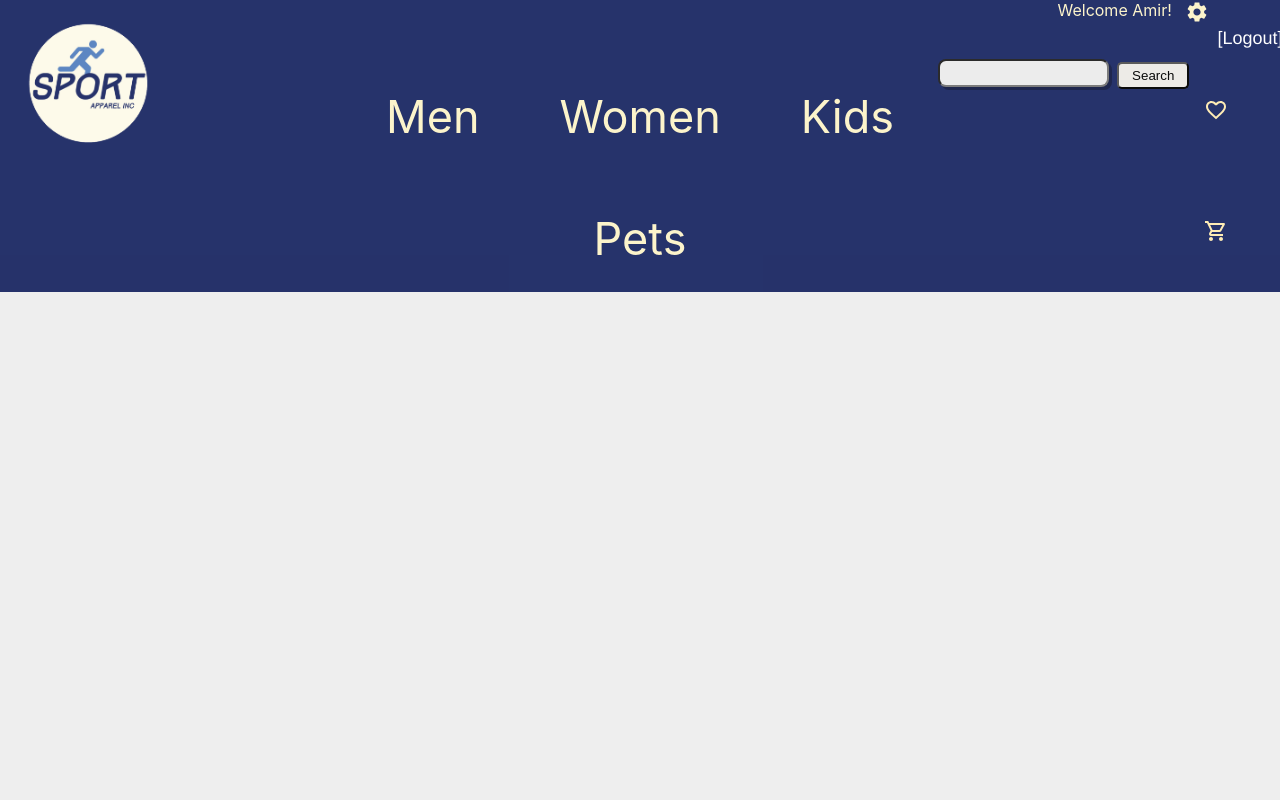
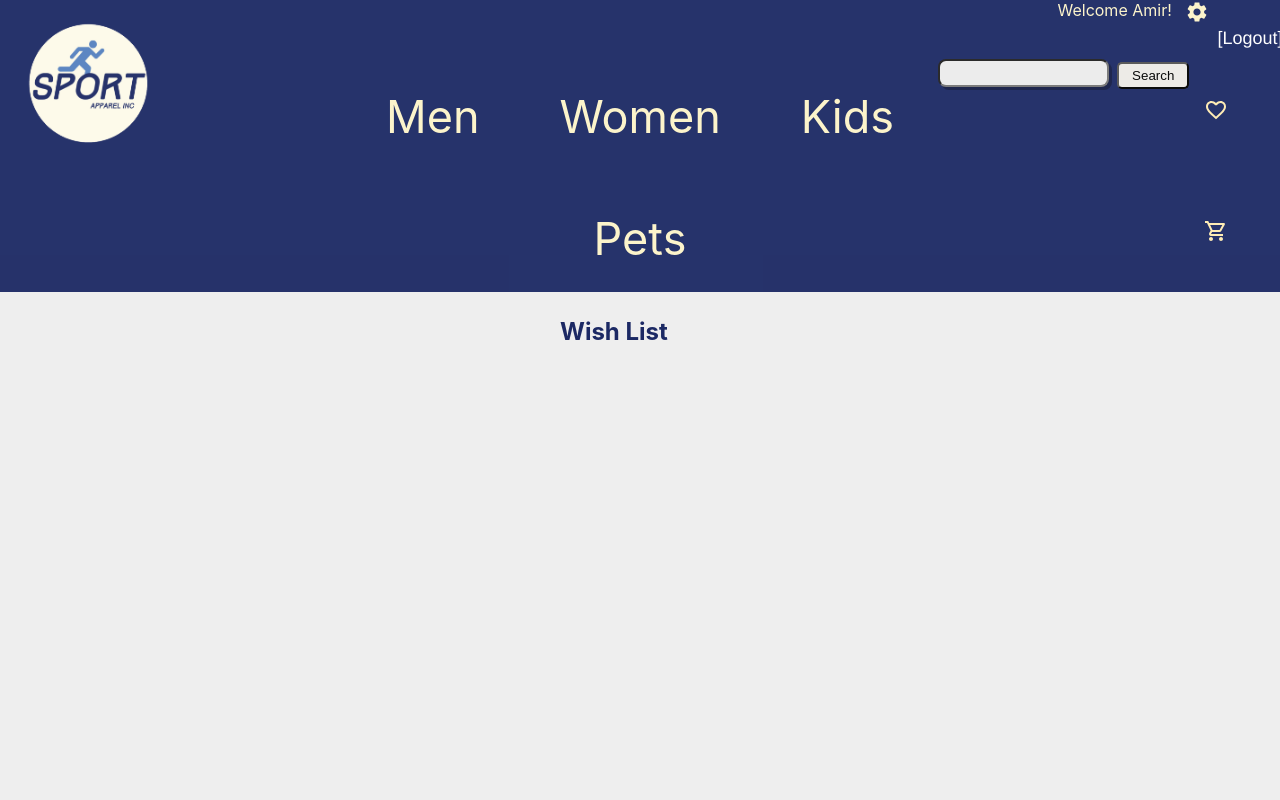
Before and after one commit to justwillj/Sports-Apparel, a React (Create React App) app: page /wishlist in a window 1280 px wide. Shown: the top 800 px of the page. Built offline with nearby package versions, Linux system fonts and the light colour scheme.

Commit message:
minor CSS changes

```diff
--- a/src/components/shopping-cart-page/ShoppingCartPage.css
+++ b/src/components/shopping-cart-page/ShoppingCartPage.css
@@ -9,6 +9,7 @@
 }
 
 .title {
+    color: #1C2964;
     font-size: x-large;
     margin-left: 2%;
 }
--- a/src/components/wishlist-page/WishlistPage.js
+++ b/src/components/wishlist-page/WishlistPage.js
@@ -9,6 +9,7 @@ import styles from './WishlistPage.module.css';
  */
 const WishlistPage = ({ list }) => (
   <div className={styles.body}>
+    <h2 className={styles.wishlistTitle}>Wish List</h2>
     <div className={styles.app}>
       {list.map((item) => (
         <div key={item.id}>
--- a/src/components/wishlist-page/WishlistPage.module.css
+++ b/src/components/wishlist-page/WishlistPage.module.css
@@ -1,7 +1,7 @@
 .app {
   display: grid;
-  column-gap: 15px;
-  row-gap: 30px;
+  column-gap: 40px;
+  row-gap: 40px;
   grid-template-columns: repeat(4, auto);
   justify-content: stretch;
   margin: 20px;
@@ -9,6 +9,11 @@
 
 .body {
   min-height: 100vh;
+  margin: auto;
   display: flex;
   flex-direction: column;
 }
+
+.wishlistTitle {
+  color: #1C2964;
+}
```
